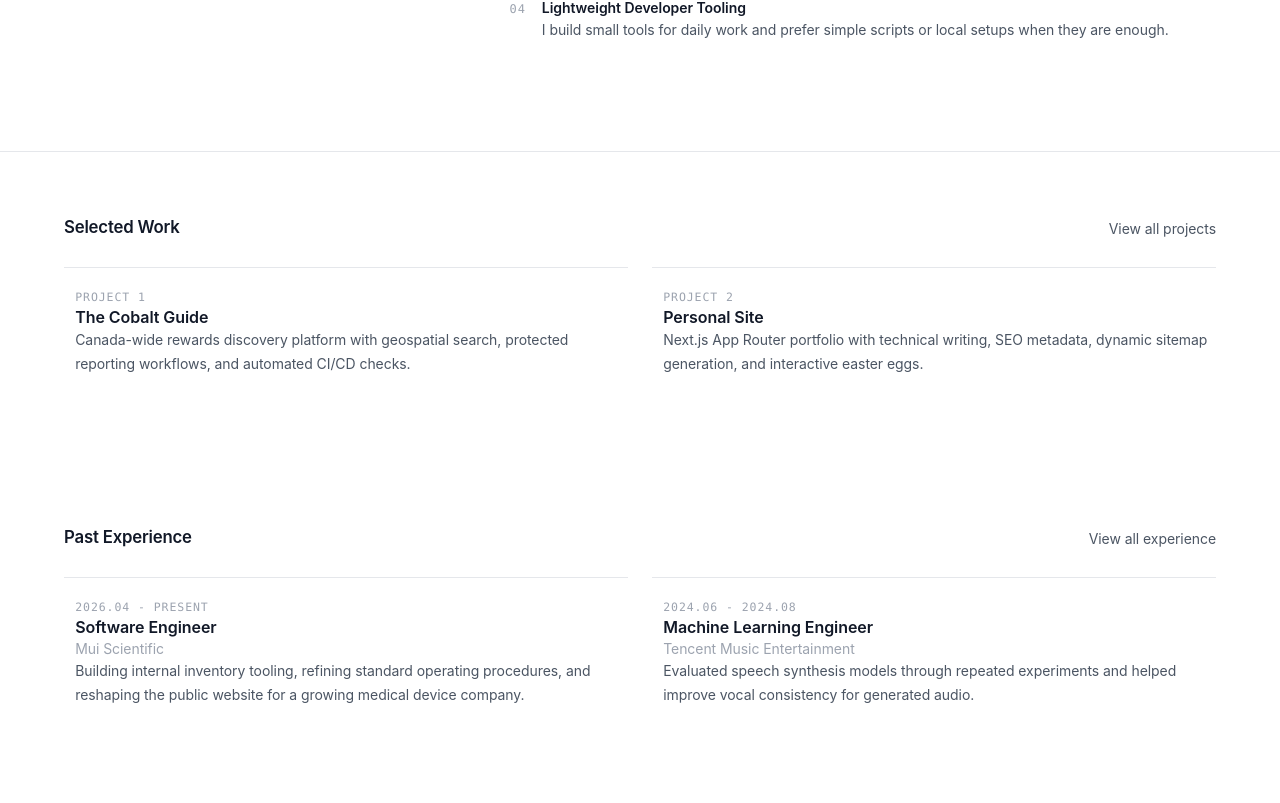
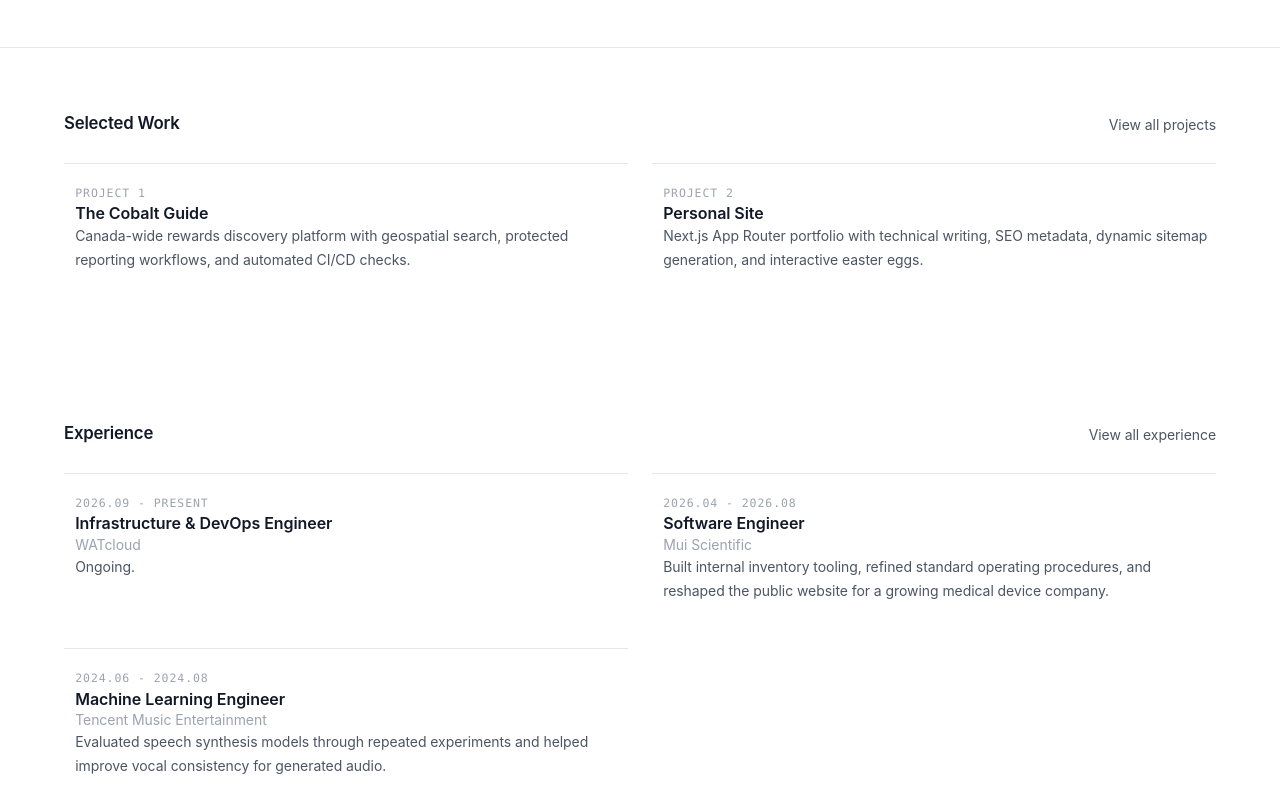
Before and after one commit to carols12352/sicheng, a Next.js app in the folder personal-site/: page / in a window 1280 px wide. Shown: the part 1317-2120 px from the top of the page. Built offline with nearby package versions, Linux system fonts and the light colour scheme; no server answers.

Commit message:
feat(profile): update WATcloud, Mui, and growth timeline

```diff
--- a/personal-site/app/about/page.tsx
+++ b/personal-site/app/about/page.tsx
@@ -84,7 +84,8 @@ export default function AboutPage() {
           <li>At Tencent Music, evaluated 10 speech synthesis models across 20+ experiments and improved vocal consistency by 20%.</li>
           <li>Built a React Native map app with location visualization and optimized trail storage and rendering performance.</li>
           <li>Ran handwriting recognition data experiments to 96% accuracy and deployed a local DeepSeek setup used by 20 researchers.</li>
-          <li>Currently building inventory tooling, SOP improvements, and website updates for Mui Scientific.</li>
+          <li>Infrastructure &amp; DevOps Engineer at WATcloud. Ongoing.</li>
+          <li>Built inventory tooling, SOP improvements, and website updates for Mui Scientific (April–August 2026).</li>
         </ul>
       </section>
 
--- a/personal-site/app/page.tsx
+++ b/personal-site/app/page.tsx
@@ -51,11 +51,18 @@ const selectedWork = [
 
 const pastExperiences = [
   {
+    role: "Infrastructure & DevOps Engineer",
+    organization: "WATcloud",
+    period: "2026.09 - Present",
+    description: "Ongoing.",
+    href: "/experiences#watcloud",
+  },
+  {
     role: "Software Engineer",
     organization: "Mui Scientific",
-    period: "2026.04 - Present",
+    period: "2026.04 - 2026.08",
     description:
-      "Building internal inventory tooling, refining standard operating procedures, and reshaping the public website for a growing medical device company.",
+      "Built internal inventory tooling, refined standard operating procedures, and reshaped the public website for a growing medical device company.",
     href: "/experiences#mui-scientific",
   },
   {
@@ -97,9 +104,13 @@ const growthTimeline = [
   {
     phase: "2026.04-2026.08",
     period: "Software Engineer @ Mui Scientific",
-    detail: "Building a new inventory system, refining legacy software, and updating the company's website.",
-  }
-
+    detail: "Built a new inventory system, refined legacy software, and updated the company's website.",
+  },
+  {
+    phase: "2026.09 - Present",
+    period: "Infrastructure & DevOps Engineer @ WATcloud",
+    detail: "Ongoing.",
+  },
 ];
 
 export default function Home() {
@@ -117,7 +128,7 @@ export default function Home() {
     <div className="home-canvas home-load-enter">
       <RevealSection
         tone="hero"
-        className="home-band home-hero home-hero-sweep flex min-h-0 items-center px-6 py-8 sm:min-h-[calc(100svh-8.5rem)] sm:px-10 sm:py-14 lg:px-14"
+        className="home-band home-hero home-hero-sweep flex min-h-0 items-center px-6 py-8 sm:min-h-[min(38rem,calc(100svh-15rem))] sm:px-10 sm:py-14 lg:px-14"
       >
         <div className="home-hero-grid mx-auto w-full max-w-6xl">
           <div>
@@ -230,7 +241,7 @@ export default function Home() {
       <RevealSection className="home-band home-section home-section-connected px-6 py-[4.5rem] sm:px-10 sm:py-[5.5rem] lg:px-14">
         <div className="mx-auto w-full max-w-6xl">
           <div className="flex items-end justify-between gap-4">
-            <h2 className="section-title">Past Experience</h2>
+            <h2 className="section-title">Experience</h2>
             <Link href="/experiences" className="ui-link ui-underline text-sm">
               View all experience
             </Link>
--- a/personal-site/content/experiences.ts
+++ b/personal-site/content/experiences.ts
@@ -2,12 +2,23 @@ import type { ExperienceEntry } from "@/components/experiences/experiences-tree-
 
 export const experienceEntries: ExperienceEntry[] = [
   {
+    anchor: "watcloud",
+    period: "2026.09 - Present",
+    role: "Infrastructure & DevOps Engineer",
+    organization: "WATcloud",
+    summary: "Ongoing.",
+    stack: [],
+    highlights: [],
+    focus: "",
+    outcomes: [],
+  },
+  {
     anchor: "mui-scientific",
-    period: "2026.04 - Present",
+    period: "2026.04 - 2026.08",
     role: "Software Engineer",
     organization: "Mui Scientific",
     summary:
-      "Building internal inventory tooling, refining standard operating procedures, and reshaping the public website for a growing medical device company.",
+      "Built internal inventory tooling, refined standard operating procedures, and reshaped the public website for a growing medical device company.",
     stack: [
       { name: "TypeScript", href: "https://www.typescriptlang.org/" },
       { name: "React", href: "https://react.dev/" },
```
